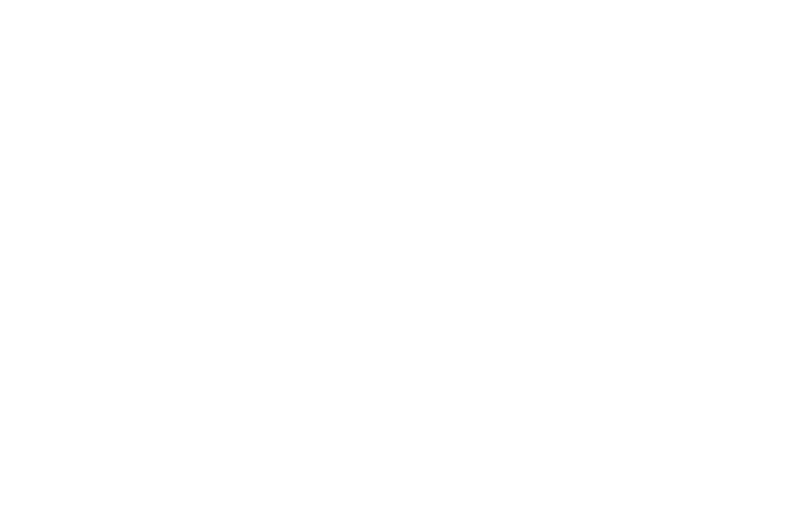
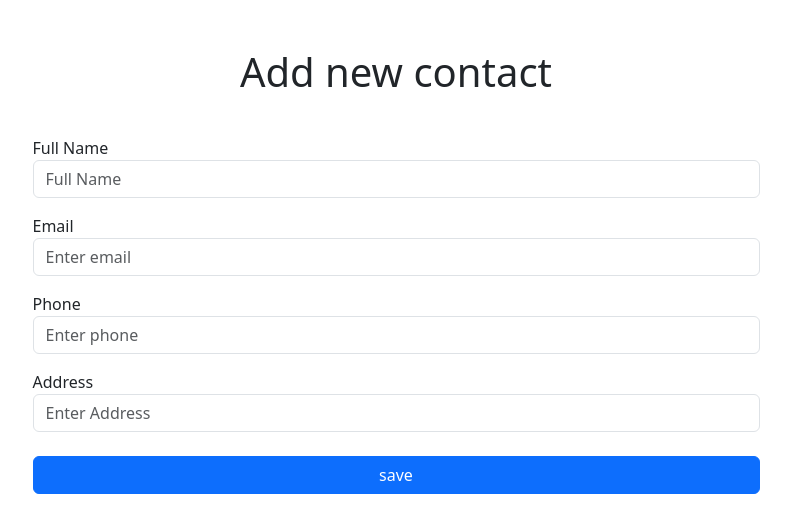
Before and after one commit to michelcub/Contact-List, a React (Vite) app: page /myform in a window 1280 px wide. Before the commit this address had no page. Shown: the top 532 px of the page, without its empty margins (244-1035 px from the left). Built offline with nearby package versions, Linux system fonts and the light colour scheme.

Commit message:
add view and component form

```diff
--- a/src/App.jsx
+++ b/src/App.jsx
@@ -1,4 +1,4 @@
-import Navbar from "./components/Navbar";
+
 import { BrowserRouter, Routes, Route } from "react-router-dom";
 import HomeView from "./view/homeView";
 import FormView from "./view/formView";
@@ -9,7 +9,7 @@
     <BrowserRouter basename="/">
     <Routes>
     <Route path="/" element={<HomeView/>}/>
-    <Route path="/form" element={<FormView/>}/>
+    <Route path="/myform" element={<FormView/>}/>
         </Routes>
     </BrowserRouter>
   )
--- a/src/components/Form.jsx
+++ b/src/components/Form.jsx
@@ -1,6 +1,23 @@
 const Form = () => {
     return(
+        <section className="col-9 p-5">
+            <h1 className="text-center">Add new contact</h1>
+            <form action="" className="p-3">
+                <label className="w-100 mt-3" htmlFor="fullName">Full Name</label>
+                <input className="form-control w-100" type="text" placeholder="Full Name" name="full_name" id="fullNameInput"/>
 
+                <label className="w-100 mt-3" htmlFor="emailInput">Email</label>
+                <input className="form-control w-100" type="text" placeholder="Enter email" name="email" id="emailInput"/>
+
+                <label className="w-100 mt-3" htmlFor="phoneInput">Phone</label>
+                <input className="form-control w-100" type="text" placeholder="Enter phone" name="phone" id="phoneInput"/>
+
+                <label className="w-100 mt-3" htmlFor="addressInput">Address</label>
+                <input className="form-control w-100" type="text" placeholder="Enter Address" name="address" id="addressInput"/>
+
+                <button className="btn btn-primary w-100 mt-4" type="submit">save</button>
+            </form>
+        </section>
     )
 };
 
--- a/src/view/formView.jsx
+++ b/src/view/formView.jsx
@@ -1,7 +1,12 @@
+import Form  from "../components/Form.jsx";
+
 const FormView = () => {
     return(
-        <section>
-        <div></div>
+        <section className="container">
+            <div className="row d-flex justify-content-center">
+                <Form/>
+            </div>
+
         </section>
     )
 };
```
